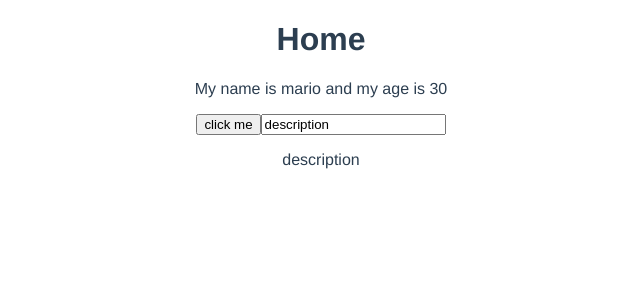
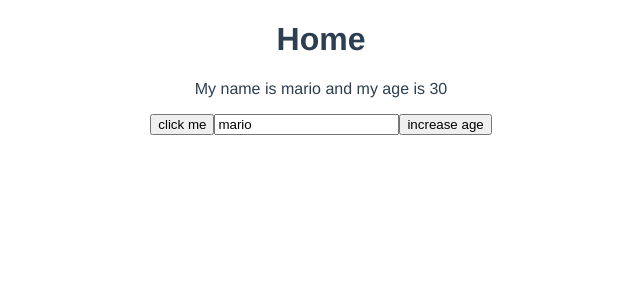
Before and after one commit to mikeqiu2011/dojo-blog, a Vue app: page / in a window 1280 px wide. Shown: the top 300 px of the page, without its empty margins (319-959 px from the left). Built offline with nearby package versions, Linux system fonts and the light colour scheme.

Commit message:
click to increase age

```diff
--- a/src/views/Home.vue
+++ b/src/views/Home.vue
@@ -3,8 +3,8 @@
     <h1>Home</h1>
     <p ref="p">My name is {{ name }} and my age is {{ age }}</p>
     <button @click="handleClick">click me</button>
-    <input type="text" v-model="desc" />
-    <p>{{ desc }}</p>
+    <input type="text" v-model="name" />
+    <button @click="age++">increase age</button>
   </div>
 </template>
 
@@ -18,14 +18,13 @@ export default {
 
     const name = ref("mario"); //by default, this is not reactive variable
     const age = ref(30); //now this variable is reactive
-    const desc = ref("description");
 
     const handleClick = (e) => {
       name.value = "mike"; //this wont change the html
       age.value = 20; // we can change the value here
     };
 
-    return { name, age, desc, handleClick }; //only after return you can associate with the DOM
+    return { name, age, handleClick }; //only after return you can associate with the DOM
   },
 };
 </script>
```
